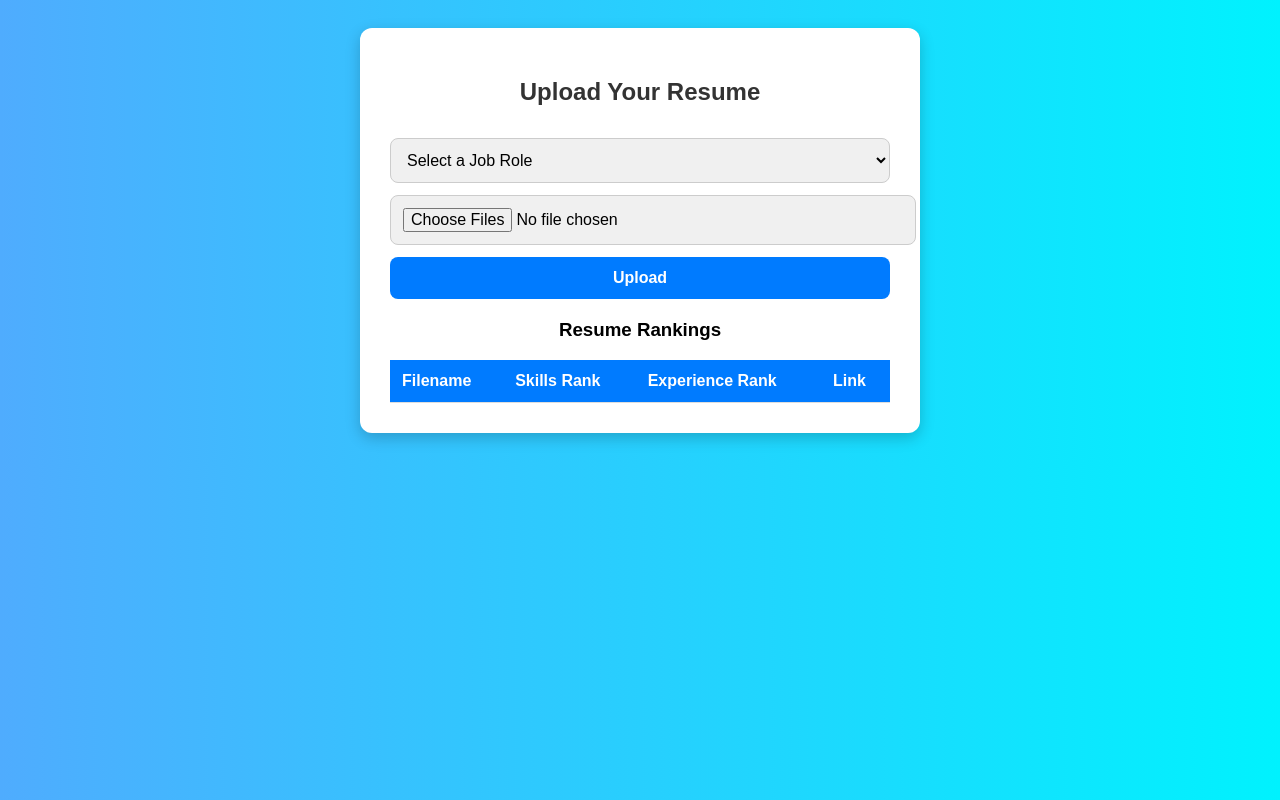
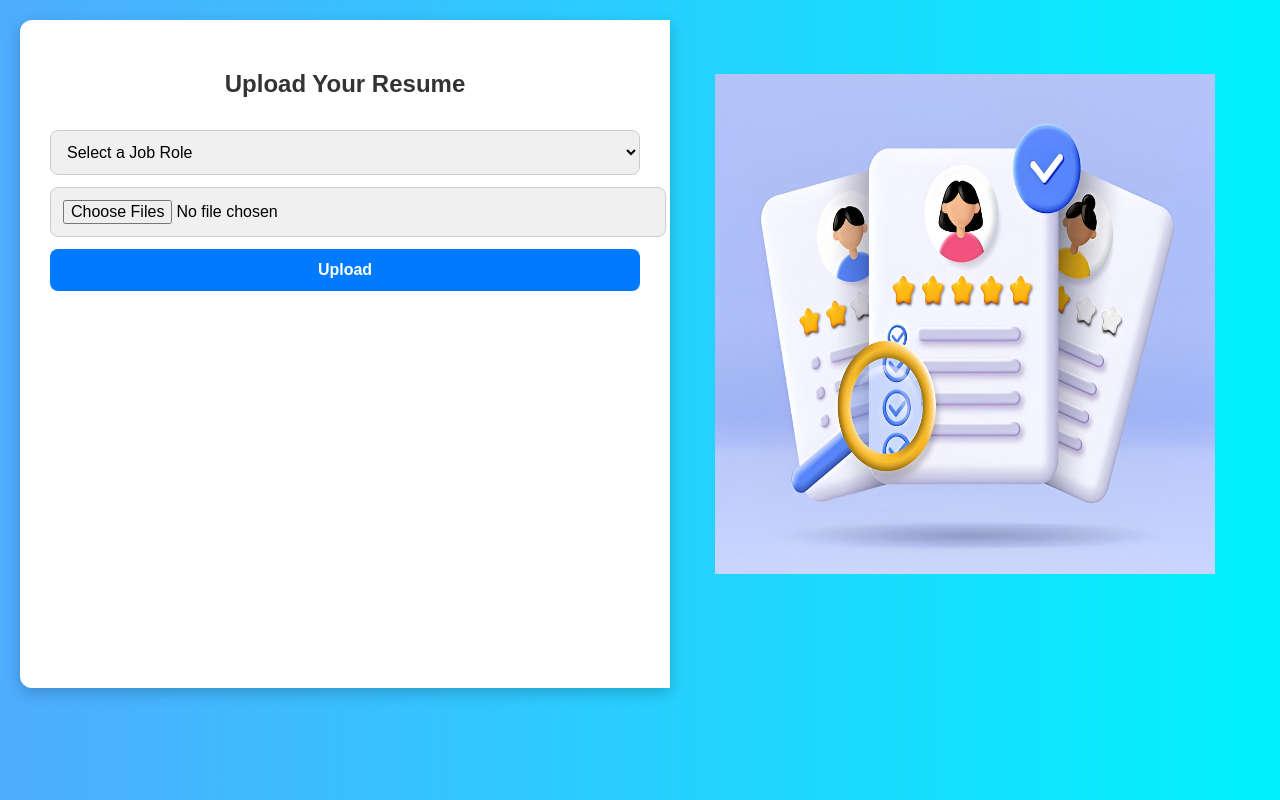
Before and after one commit to Hariiikrishnan/resume_ranker, a Flask app: page / in a window 1280 px wide. Run offline with Flask 3, Linux system fonts and the light colour scheme; lists and menus that the app fills with data are empty; parts of the project's set-up code (start-up, migrations or seed data) failed here and were passed over.

Commit message:
changed design with images

```diff
--- a/app.py
+++ b/app.py
@@ -1,4 +1,4 @@
-from flask import Flask, request, render_template, jsonify , send_from_directory
+from flask import Flask, request, render_template, jsonify , send_from_directory , redirect , url_for , session
 import os
 import random  # Simulating ranking logic
 
@@ -16,6 +16,7 @@ from datetime import datetime
 
 
 app = Flask(__name__)
+app.secret_key = "idkwihffyon?"
 UPLOAD_FOLDER = 'uploads'
 app.config['UPLOAD_FOLDER'] = UPLOAD_FOLDER
 r = {}
@@ -627,10 +628,15 @@ def upload_file():
             "file_url": f"http://127.0.0.1:5000/resume/{os.path.basename(pdf_file)}",
         })
 
-    return jsonify({
-        "message": "Files processed successfully",
-        "rankings": response_data
-    })
+    session["rankings"] = response_data
+
+    return redirect(url_for('results'))
+
+
+@app.route('/results')
+def results():
+    rankings = session.get("rankings", [])  # Retrieve data from Session
+    return render_template('results.html', rankings=rankings)
 
 
 if __name__ == '__main__':
--- a/templates/index.html
+++ b/templates/index.html
@@ -5,19 +5,46 @@
     <meta name="viewport" content="width=device-width, initial-scale=1.0">
     <title>Resume Upload</title>
     <style>
+        *{
+            /* border: solid red 2px; */
+        }
+        html,body{
+            margin: 0;
+        }
         body {
             font-family: 'Poppins', sans-serif;
             background: linear-gradient(to right, #4facfe, #00f2fe);
             text-align: center;
-            padding: 20px;
+            /* width: 100vw;
+            height: 100vh; */
+            /* width: 100vw; */
+            height: 95vh;
+        }
+        section{
+            margin: 20px;
+            display: flex;
+            height: 80%;
         }
         .container {
-            max-width: 500px;
+            width: 50%;
+            height: 100%;
+            /* max-width: 500px; */
             background: white;
             padding: 30px;
-            border-radius: 12px;
+            border-radius: 12px 0 0 12px;
             box-shadow: 0px 5px 15px rgba(0, 0, 0, 0.2);
             margin: auto;
+        }
+        .bg{
+            border-radius: 0 12px 12px 0;
+            /* height: 100%; */
+            width: 50%;
+            /* background-attachment: fixed; */
+            background-position: center;
+            background-size: 500px 500px;
+            background-repeat: no-repeat;
+
+            background-image: url("static/images/resume_bg.jpg");
         }
         h2 {
             color: #333;
@@ -91,6 +118,7 @@
     </style>
 </head>
 <body>
+    <section>
 
         <div class="container">
             <h2>Upload Your Resume</h2>
@@ -105,29 +133,20 @@
         <button id="uploadBtn" onclick="uploadResume()">Upload</button>
         <div class="loader" id="loader"></div>
         <p id="message"></p>
-        <div class="rankings-container">
-            <h3>Resume Rankings</h3>
-            <table id="rankings-table">
-                <thead>
-                    <tr>
-                        <th>Filename</th>
-                        <th>Skills Rank</th>
-                        <th>Experience Rank</th>
-                        <th>Link</th>
-                    </tr>
-                </thead>
-                <tbody id="rankings"></tbody>
-            </table>
+
     </div>
+    <div class="bg">
+
     </div>
+</section>
 
     <script>
        function uploadResume() {
     let fileInput = document.getElementById('resume');
     let roleInput = document.getElementById('jobRole');
-            let role = roleInput.options[roleInput.selectedIndex].text
+    let role = roleInput.value;
+    let files = fileInput.files;
 
-            let files = fileInput.files;
     let uploadBtn = document.getElementById("uploadBtn");
             let loader = document.getElementById("loader");
 
@@ -138,39 +157,31 @@
 
             loader.style.display = "block";
             uploadBtn.disabled = true;
+    let formData = new FormData();
 
-            let formData = new FormData();
+    if (files.length === 0) {
+        alert("Please select a file.");
+        return;
+    }
+
     formData.append("role", role);
     for (let i = 0; i < files.length; i++) {
         formData.append("files", files[i]);
     }
 
-            fetch("/upload", {
-                method: "POST",
-                body: formData
+    fetch("/upload", { method: "POST", body: formData })
+    .then(response => response.text())
+    .then(html => {
+        document.open();
+        document.write(html);
+        document.close();
     })
-            .then(response => response.json())
-            .then(data => {
-                document.getElementById('message').innerText = data.message;
-                let rankingsTable = document.getElementById('rankings');
-                rankingsTable.innerHTML = "";
-                data.rankings.forEach(resume => {
-                    rankingsTable.innerHTML += `
-                        <tr>
-                            <td><strong>${resume.filename}</strong></td>
-                            <td>${resume.skills_rank}</td>
-                            <td>${resume.experience_rank}</td>
-                            <td> <button onclick="window.open('${resume.file_url}', '_blank')">Open</button></td>
-                        </tr>
-                    `;
-                });
-            })
-            .catch(error => console.error("Error:", error))
-            .finally(() => {
-                loader.style.display = "none";
-                uploadBtn.disabled = false;
+    .catch(error => {
+        console.error("Error:", error);
+        alert("Something went wrong! Check console for details.");
     });
 }
+
     </script>
 </body>
 </html>
```
Also changed, not shown: templates/results.html (added, +50 -0 lines), static/images/resume_bg.jpg (added), static/images/resume_txt.jpg (added). Lines whose indentation alone changed are shown as unchanged.
